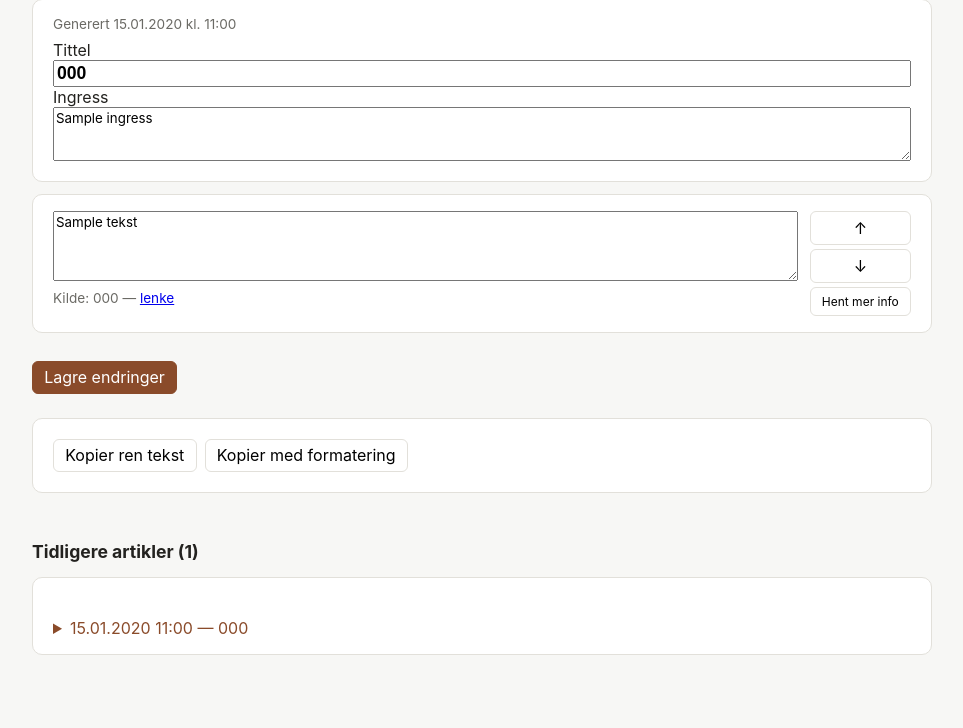
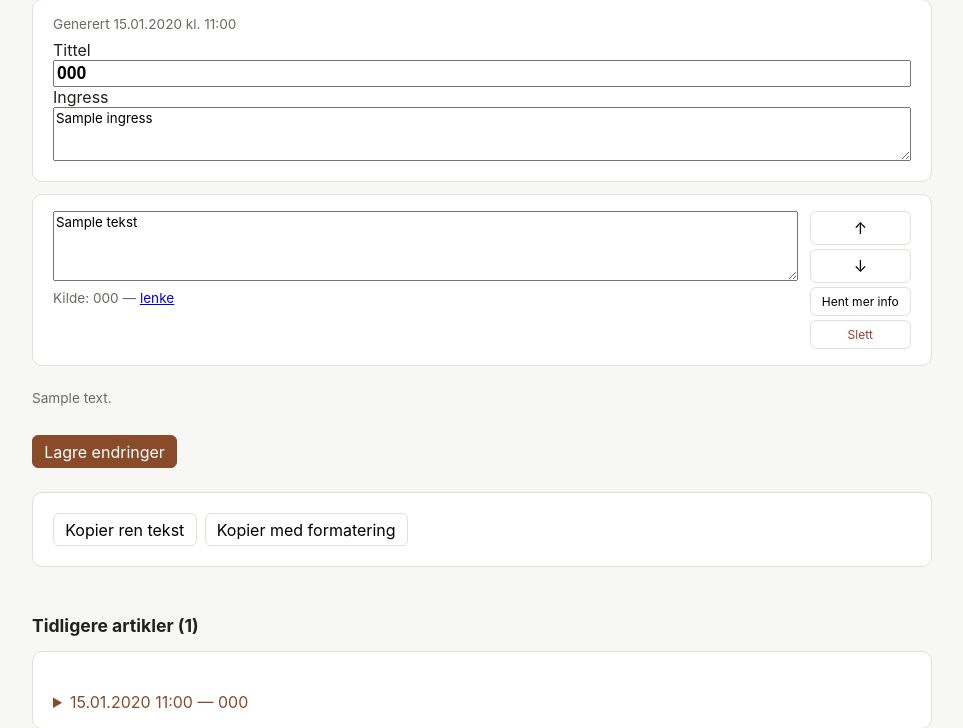
Before and after one commit to fgjestad/vibecoding, a FastAPI app: template app/templates/artikler.html in a window 1280 px wide. Shown: the part 710-1438 px from the top of the page, without its empty margins (158-1121 px from the left). Before the commit the page ends 1365 px from the top, so only its background shows below. Run offline with FastAPI, Linux system fonts and the light colour scheme; the template is opened without the code that fills it: most values are stand-ins (such as "Sample title", 1, 10 or a date in 2020).

Commit message:
Add files via upload

```diff
--- a/app/templates/artikler.html
+++ b/app/templates/artikler.html
@@ -138,10 +138,22 @@
                   >
                     Hent mer info
                   </button>
+                  <button
+                    type="submit"
+                    formaction="/artikler/avsnitt/{{ a.id }}/slett"
+                    formmethod="post"
+                    class="faresone"
+                    style="font-size: 0.75rem;"
+                    onclick="return confirm('Slette dette avsnittet fra artikkelen? Dette kan ikke angres.');"
+                  >
+                    Slett
+                  </button>
                 </div>
               </div>
             </div>
           {% endfor %}
+
+          <p class="meta kalender-fotnote" style="margin-top: 1.5rem;">{{ kalender_fotnote }}</p>
         </div>
 
         <button type="submit" class="primær" style="margin-top: 1rem;">Lagre endringer</button>
@@ -212,6 +224,8 @@
               </div>
             {% endfor %}
 
+            <p class="meta kalender-fotnote" style="margin-top: 1rem;">{{ kalender_fotnote }}</p>
+
             <div style="margin-top: 0.75rem; display: flex; gap: 0.5rem;">
               <button
                 type="button"
@@ -264,9 +278,16 @@
           .replace(/\n/g, "<br>");
       }
 
+      function linkifyUrls(tekst) {
+        return tekst.replace(/(https?:\/\/[^\s]+)/g, function (url) {
+          return '<a href="' + url + '" target="_blank" rel="noopener">' + url + "</a>";
+        });
+      }
+
       function samleArtikkel(container) {
         var tittelEl = container.querySelector(".artikkel-tittel-felt");
         var ingressEl = container.querySelector(".artikkel-ingress-felt");
+        var fotnoteEl = container.querySelector(".kalender-fotnote");
         var avsnitt = [];
         container.querySelectorAll(".avsnitt-tekst").forEach(function (el) {
           avsnitt.push({
@@ -276,7 +297,12 @@
             nyKategori: el.dataset.nyKategori === "true",
           });
         });
-        return { tittel: tittelEl.value, ingress: ingressEl.value, avsnitt: avsnitt };
+        return {
+          tittel: tittelEl.value,
+          ingress: ingressEl.value,
+          avsnitt: avsnitt,
+          fotnote: fotnoteEl ? fotnoteEl.textContent.trim() : "",
+        };
       }
 
       function varsleKopiert(id) {
@@ -300,6 +326,9 @@
           deler.push(markdownTilRentekst(a.tekst));
           deler.push("");
         });
+        if (data.fotnote) {
+          deler.push(data.fotnote);
+        }
         navigator.clipboard.writeText(deler.join("\n").trim()).then(function () {
           varsleKopiert(knappId);
         });
@@ -316,6 +345,9 @@
           }
           html += "<p>" + markdownTilHtml(a.tekst, a.kildeUrl) + "</p>";
         });
+        if (data.fotnote) {
+          html += "<p><small>" + linkifyUrls(escapeHtml(data.fotnote)) + "</small></p>";
+        }
         var plain = [data.tittel, "", data.ingress, ""];
         data.avsnitt.forEach(function (a) {
           if (a.nyKategori) {
@@ -325,6 +357,9 @@
           plain.push(markdownTilRentekst(a.tekst));
           plain.push("");
         });
+        if (data.fotnote) {
+          plain.push(data.fotnote);
+        }
 
         var item = new ClipboardItem({
           "text/plain": new Blob([plain.join("\n").trim()], { type: "text/plain" }),
```
